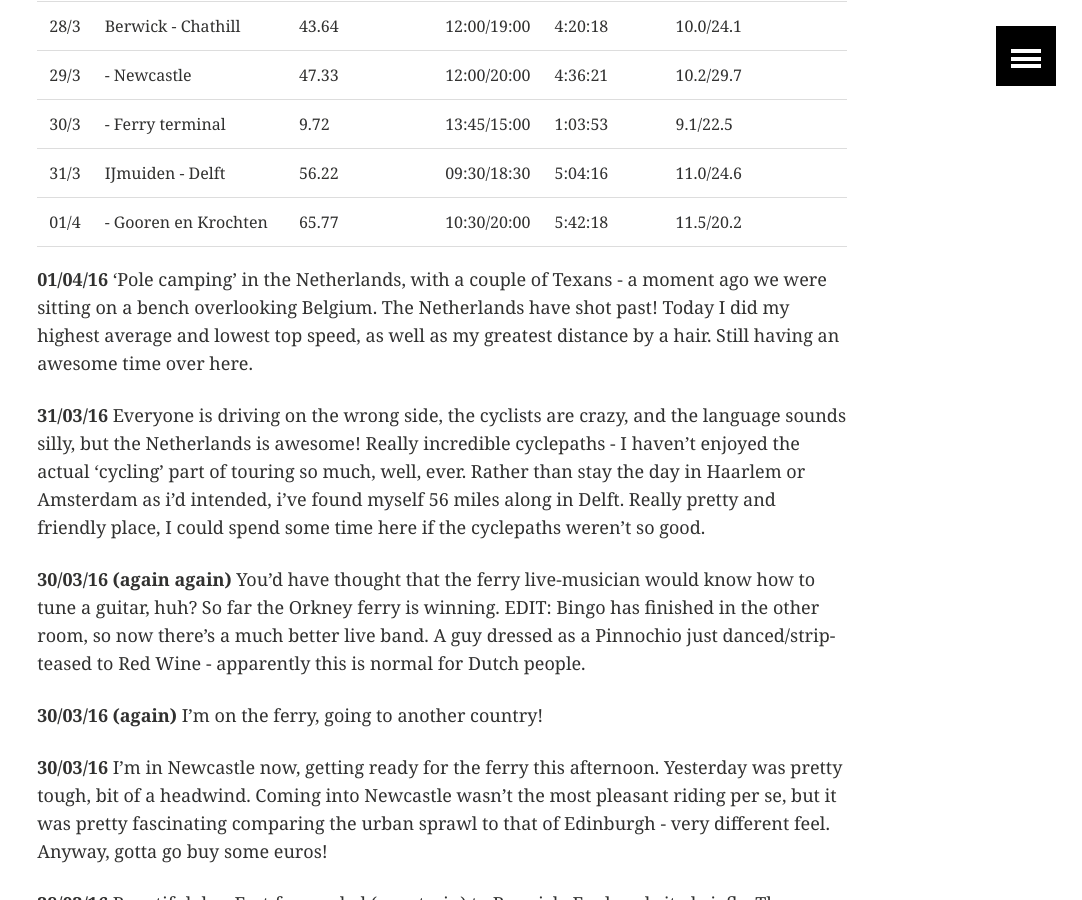
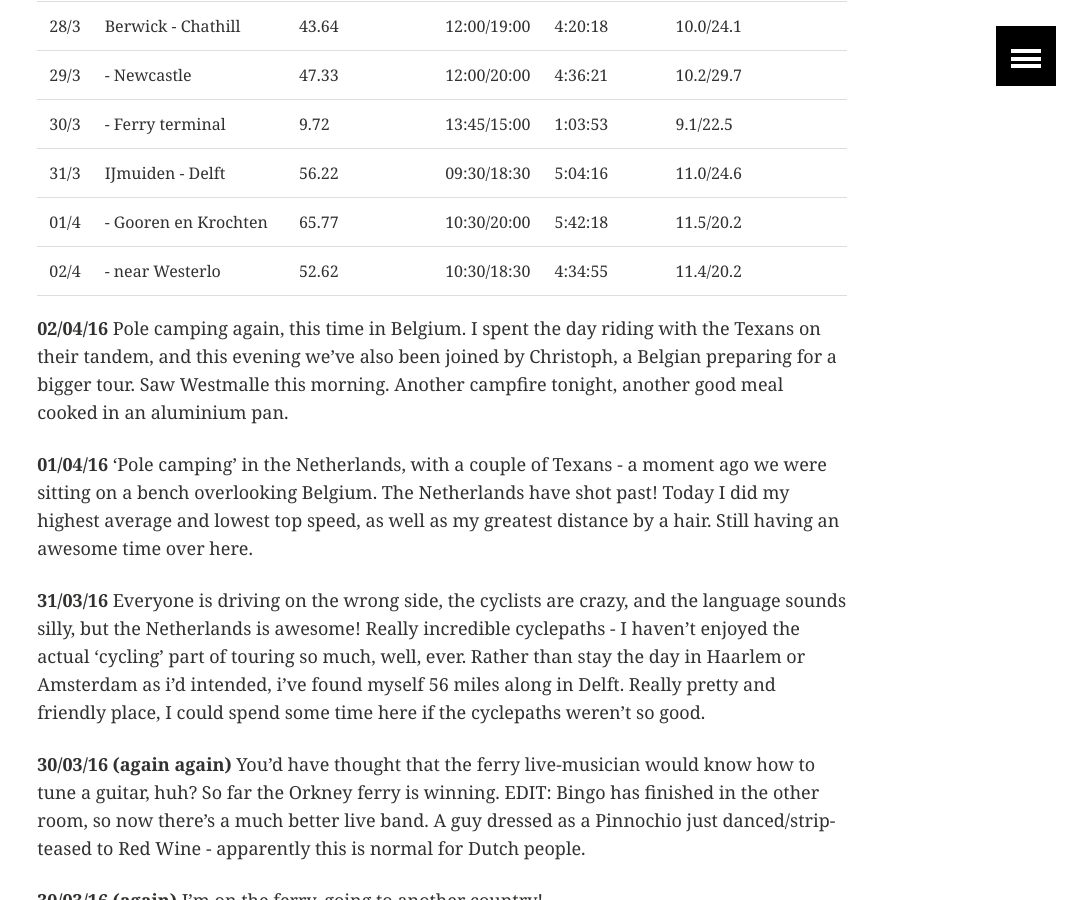
Before and after one commit to ArthurStart/git-blog, a Jekyll site: the page built from _posts/touring/2016-03-24-Quick-Update.md, in a window 1280 px wide and 900 px high, scrolled down 558 px. Shown: the whole window, without its empty margins (198-1280 px from the left). Built offline with Jekyll 4.4.1, drawn with Linux system fonts in a browser that asks for light colours; comment, search, counter and statistics services are not loaded.

Commit message:
Update from the Belgium

```diff
--- a/_posts/touring/2016-03-24-Quick-Update.md
+++ b/_posts/touring/2016-03-24-Quick-Update.md
@@ -19,6 +19,10 @@ image:
 | 30/3 | - Ferry terminal       |  9.72 | 13:45/15:00 | 1:03:53 |  9.1/22.5 |
 | 31/3 | IJmuiden - Delft       | 56.22 | 09:30/18:30 | 5:04:16 | 11.0/24.6 |
 | 01/4 | - Gooren en Krochten   | 65.77 | 10:30/20:00 | 5:42:18 | 11.5/20.2 |
+| 02/4 | - near Westerlo        | 52.62 | 10:30/18:30 | 4:34:55 | 11.4/20.2 |
+
+**02/04/16**
+Pole camping again, this time in Belgium. I spent the day riding with the Texans on their tandem, and this evening we've also been joined by Christoph, a Belgian preparing for a bigger tour. Saw Westmalle this morning. Another campfire tonight, another good meal cooked in an aluminium pan.
 
 **01/04/16**
 'Pole camping' in the Netherlands, with a couple of Texans - a moment ago we were sitting on a bench overlooking Belgium. The Netherlands have shot past! Today I did my highest average and lowest top speed, as well as my greatest distance by a hair. Still having an awesome time over here.
```
